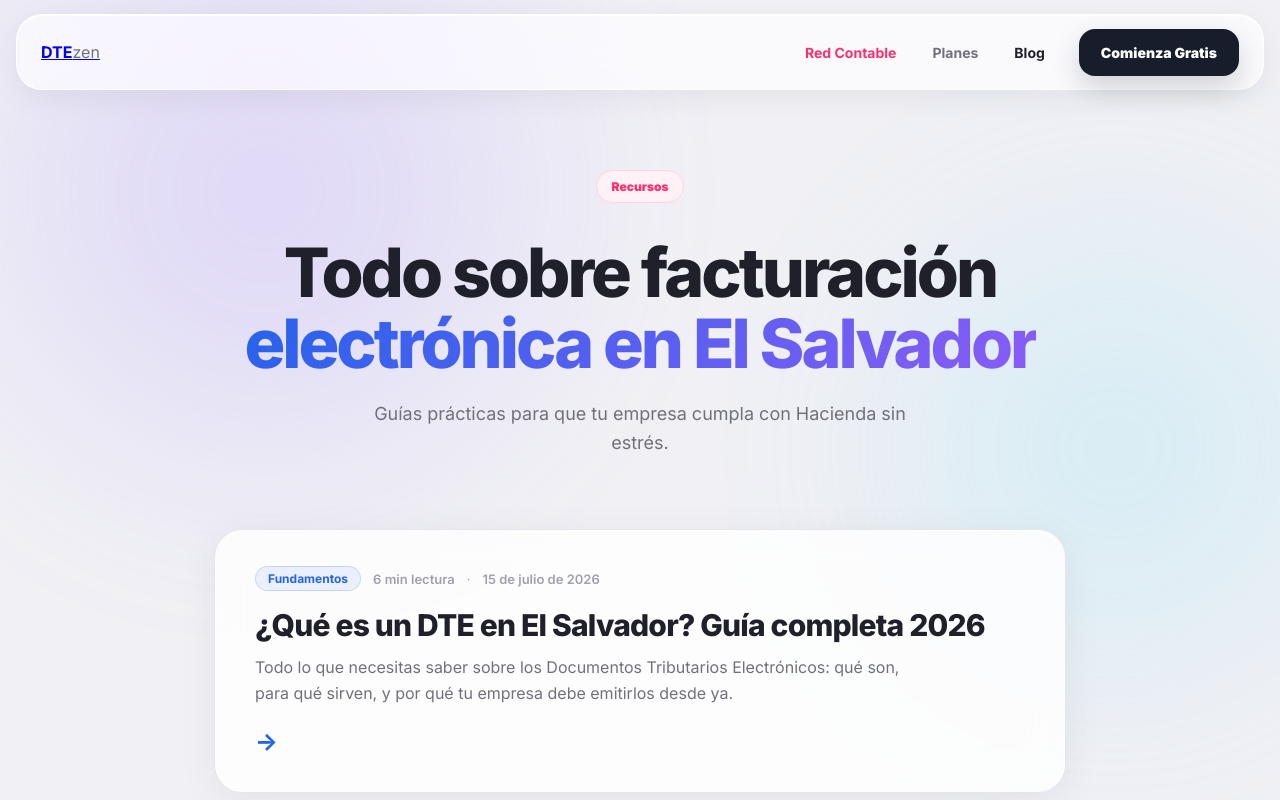
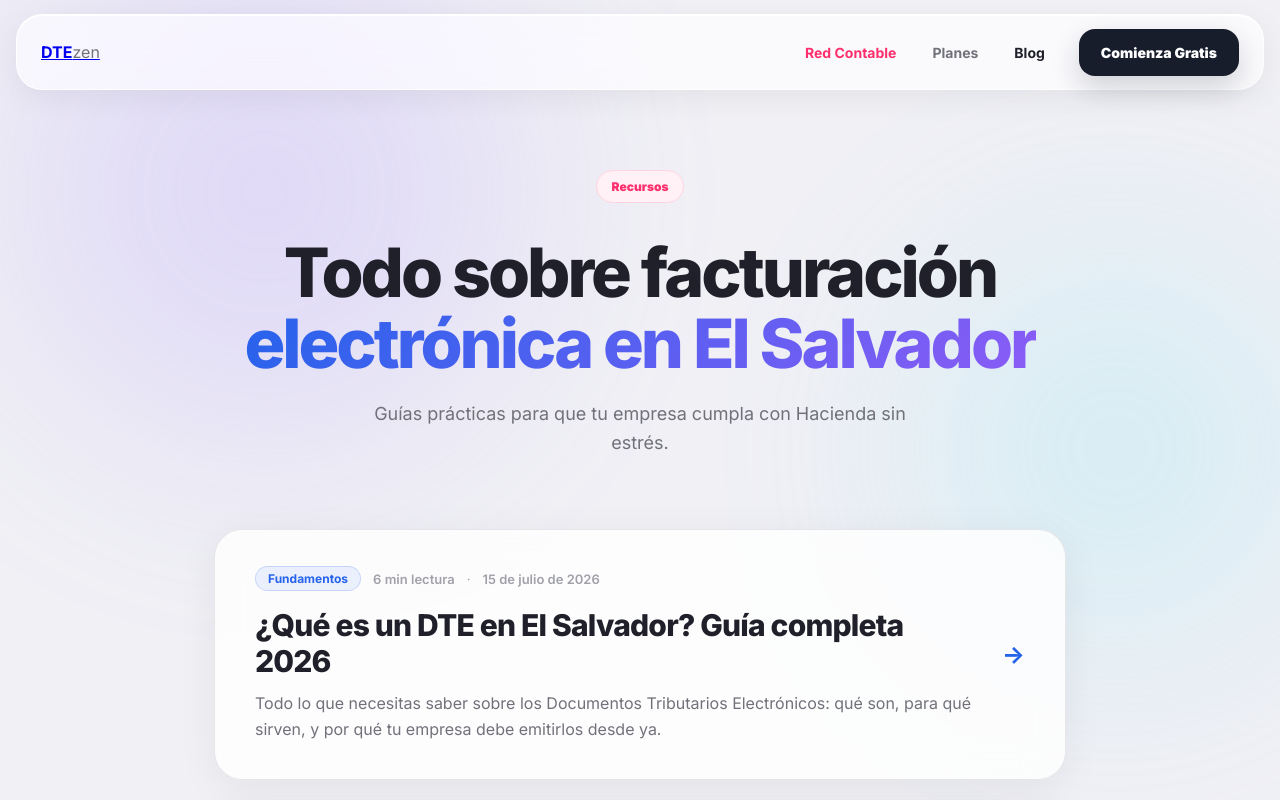
Before and after one commit to oswaldovt16/DTEzen, a Next.js app: page /blog in a window 1280 px wide. Shown: the top 800 px of the page. Built offline with nearby package versions, Linux system fonts and the light colour scheme.

Commit message:
Update page.jsx

```diff
--- a/app/blog/page.jsx
+++ b/app/blog/page.jsx
@@ -66,7 +66,6 @@ export default function BlogIndex() {
       <main style={{ paddingTop: 110, minHeight: '100vh', position: 'relative', zIndex: 1 }}>
         <div style={{ maxWidth: 900, margin: '0 auto', padding: '60px 24px 120px' }}>
 
-          {/* Header */}
           <div style={{ textAlign: 'center', marginBottom: 72 }}>
             <span className="eyebrow">Recursos</span>
             <h1 style={{ fontSize: 'clamp(40px, 6vw, 68px)', fontWeight: 800, letterSpacing: '-3px', lineHeight: 1.05, margin: '16px 0 20px' }}>
@@ -80,28 +79,10 @@ export default function BlogIndex() {
             </p>
           </div>
 
-          {/* Posts */}
           <div style={{ display: 'grid', gap: 24 }}>
             {posts.map((post, i) => (
-              <Link key={post.slug} href={`/blog/${post.slug}`} style={{ textDecoration: 'none' }}>
-                <article style={{
-                  background: 'rgba(255,255,255,0.82)',
-                  border: '1px solid rgba(228,228,231,0.9)',
-                  borderRadius: 28,
-                  padding: '36px 40px',
-                  backdropFilter: 'blur(18px)',
-                  boxShadow: '0 8px 40px rgba(20,20,20,0.06)',
-                  transition: 'transform .25s cubic-bezier(.2,.8,.2,1), box-shadow .25s',
-                  cursor: 'pointer',
-                  display: 'grid',
-                  gridTemplateColumns: i === 0 ? '1fr' : '1fr auto',
-                  gap: 20,
-                  alignItems: 'center',
-                }}
-                  onMouseEnter={e => { e.currentTarget.style.transform = 'translateY(-4px)'; e.currentTarget.style.boxShadow = '0 20px 60px rgba(20,20,20,0.1)' }}
-                  onMouseLeave={e => { e.currentTarget.style.transform = 'translateY(0)'; e.currentTarget.style.boxShadow = '0 8px 40px rgba(20,20,20,0.06)' }}
-                >
-                  <div>
+              <Link key={post.slug} href={`/blog/${post.slug}`} className="blog-post-card">
+                <article>
                   <div style={{ display: 'flex', alignItems: 'center', gap: 12, marginBottom: 16 }}>
                     <span style={{ background: `${post.categoryColor}15`, color: post.categoryColor, border: `1px solid ${post.categoryColor}30`, padding: '4px 12px', borderRadius: 999, fontSize: 12, fontWeight: 700 }}>
                       {post.category}
@@ -115,17 +96,15 @@ export default function BlogIndex() {
                   <h2 style={{ margin: '0 0 12px', fontSize: i === 0 ? 30 : 22, fontWeight: 800, letterSpacing: '-0.8px', color: '#20202a', lineHeight: 1.2 }}>
                     {post.title}
                   </h2>
-                    <p style={{ margin: 0, color: '#71717a', fontSize: 16, lineHeight: 1.6, maxWidth: 680 }}>
+                  <p style={{ margin: 0, color: '#71717a', fontSize: 16, lineHeight: 1.6 }}>
                     {post.excerpt}
                   </p>
-                  </div>
+                </article>
                 <div style={{ color: '#2563eb', fontSize: 24, fontWeight: 700, flexShrink: 0 }}>→</div>
-                </article>
               </Link>
             ))}
           </div>
 
-          {/* CTA */}
           <div style={{
             marginTop: 72,
             background: '#18181b',
@@ -158,6 +137,25 @@ export default function BlogIndex() {
         .b1 { width: 600px; height: 600px; background: radial-gradient(circle, rgba(174,147,255,.6), transparent); top: -10%; left: -5%; animation: bf1 18s ease-in-out infinite; }
         .b2 { width: 500px; height: 500px; background: radial-gradient(circle, rgba(118,226,246,.5), transparent); bottom: 10%; right: -5%; animation: bf1 22s ease-in-out infinite reverse; }
         @keyframes bf1 { 0%,100%{transform:translate(0,0)} 50%{transform:translate(40px,-40px)} }
+
+        .blog-post-card {
+          text-decoration: none;
+          background: rgba(255,255,255,0.82);
+          border: 1px solid rgba(228,228,231,0.9);
+          border-radius: 28px;
+          padding: 36px 40px;
+          backdrop-filter: blur(18px);
+          box-shadow: 0 8px 40px rgba(20,20,20,0.06);
+          display: flex;
+          gap: 20px;
+          align-items: center;
+          transition: transform .25s cubic-bezier(.2,.8,.2,1), box-shadow .25s;
+        }
+        .blog-post-card:hover {
+          transform: translateY(-4px);
+          box-shadow: 0 20px 60px rgba(20,20,20,0.1);
+        }
+        .blog-post-card article { flex: 1; }
       `}</style>
     </>
   )
```
Lines whose indentation alone changed are shown as unchanged.
